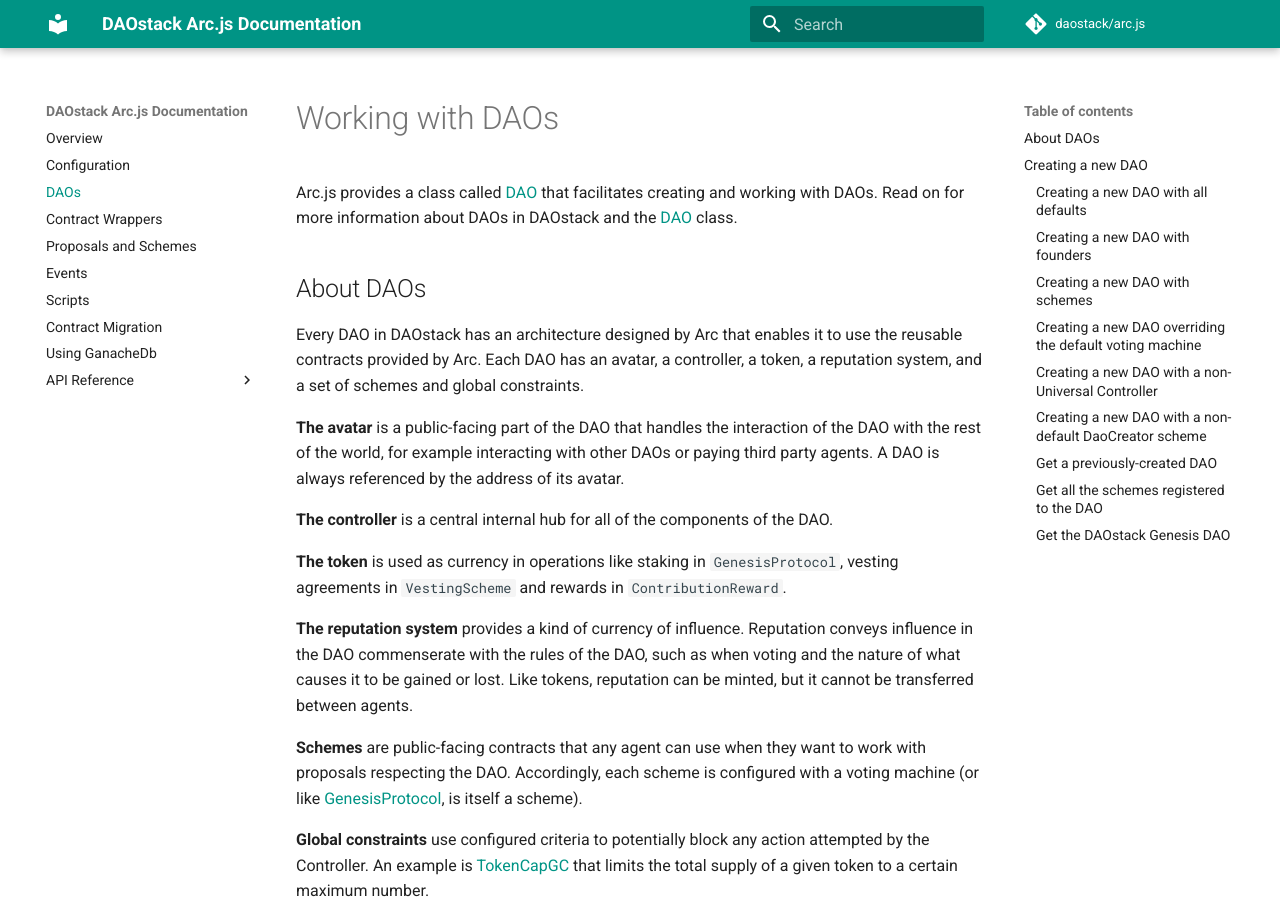
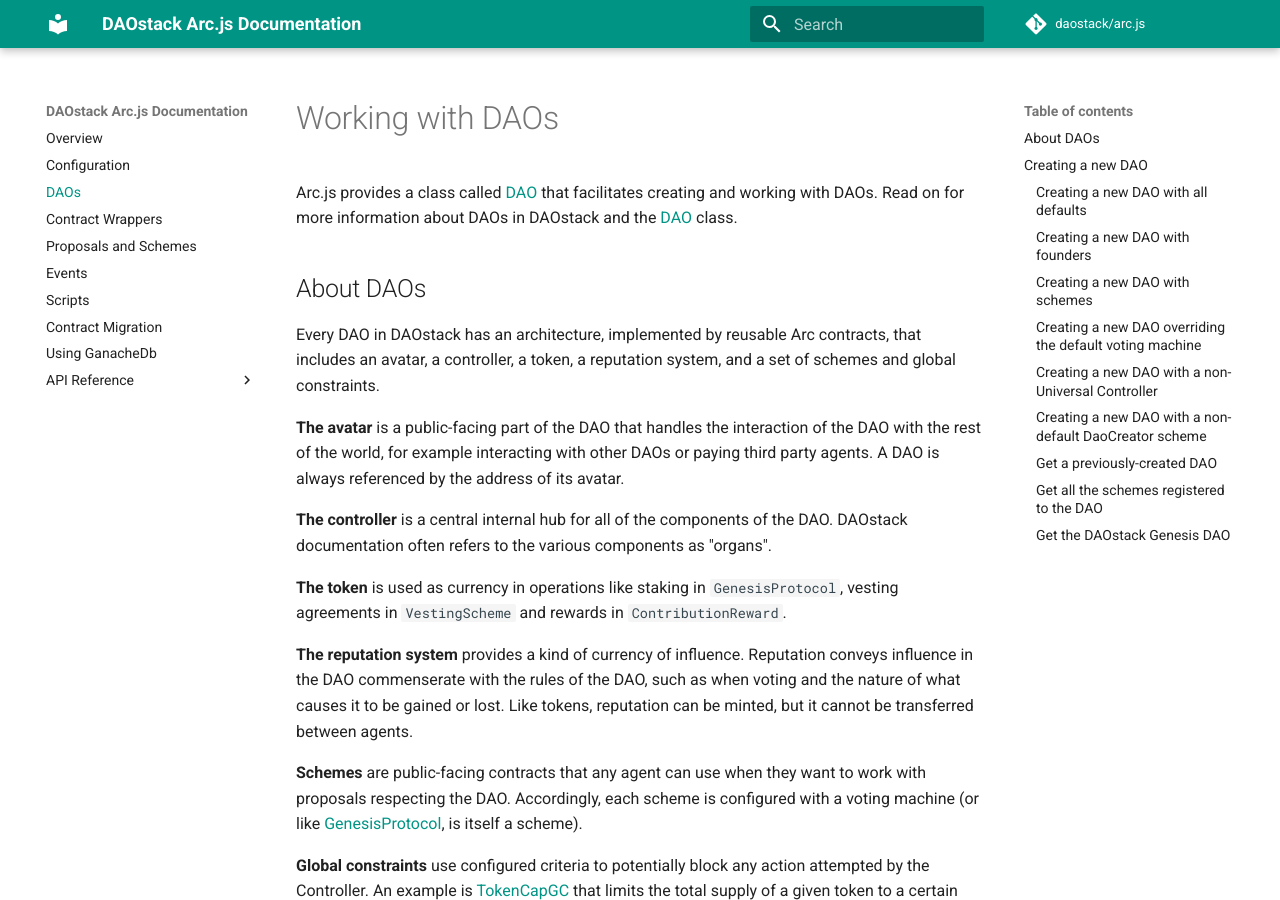
Before and after one commit to daostack/arc.js_legacy, an MkDocs documentation site: the page built from docs/Daos.md, in a window 1280 px wide and 900 px high. Built offline with MkDocs 1.6.1 and Material for MkDocs 9.7.7, drawn with Linux system fonts in a browser that asks for light colours; comment, search, counter and statistics services are not loaded; old or Windows-style settings are respelled for this version of MkDocs.

Commit message:
some requested changes

```diff
--- a/docs/Daos.md
+++ b/docs/Daos.md
@@ -4,11 +4,11 @@ Arc.js provides a class called [DAO](api/classes/DAO) that facilitates creating
 
 ## About DAOs
 
-Every DAO in DAOstack has an architecture designed by Arc that enables it to use the reusable contracts provided by Arc.  Each DAO has an avatar, a controller, a token, a reputation system, and a set of schemes and global constraints.
+Every DAO in DAOstack has an architecture, implemented by reusable Arc contracts, that includes an avatar, a controller, a token, a reputation system, and a set of schemes and global constraints.
 
 **The avatar** is a public-facing part of the DAO that handles the interaction of the DAO with the rest of the world, for example interacting with other DAOs or paying third party agents.  A DAO is always referenced by the address of its avatar.
 
-**The controller** is a central internal hub for all of the components of the DAO.
+**The controller** is a central internal hub for all of the components of the DAO.  DAOstack documentation often refers to the various components as "organs".
 
 **The token** is used as currency in operations like staking in `GenesisProtocol`, vesting agreements in `VestingScheme` and rewards in `ContributionReward`.
 
```
